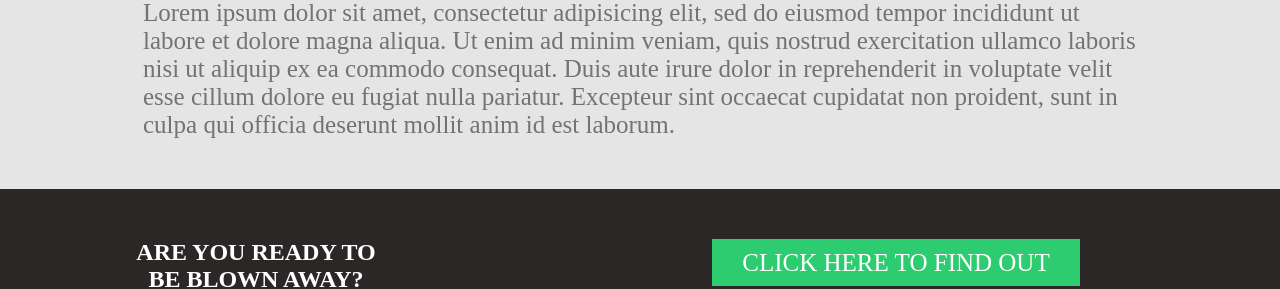
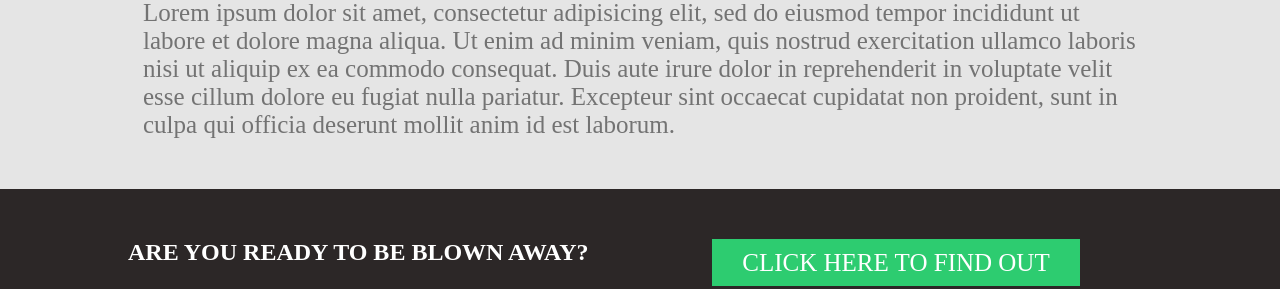
Before and after one commit to kafiabdullah/display, a plain HTML site: page index.html in a window 1280 px wide. Shown: the part 671-960 px from the top of the page. Drawn offline with Linux system fonts and the light colour scheme.

Commit message:
Add files via upload

```diff
--- a/css/style.css
+++ b/css/style.css
@@ -153,9 +153,10 @@ article p{
     text-align:  center;
 }
 .footer1 h1{
-    width:  50%;
+    /* width:  50%; */
     float:  left;
     color: white;
+    display:  inline-block;
 }
 .footer-section .footer2{
     width:  50%;
```
Lines whose indentation alone changed are shown as unchanged.
